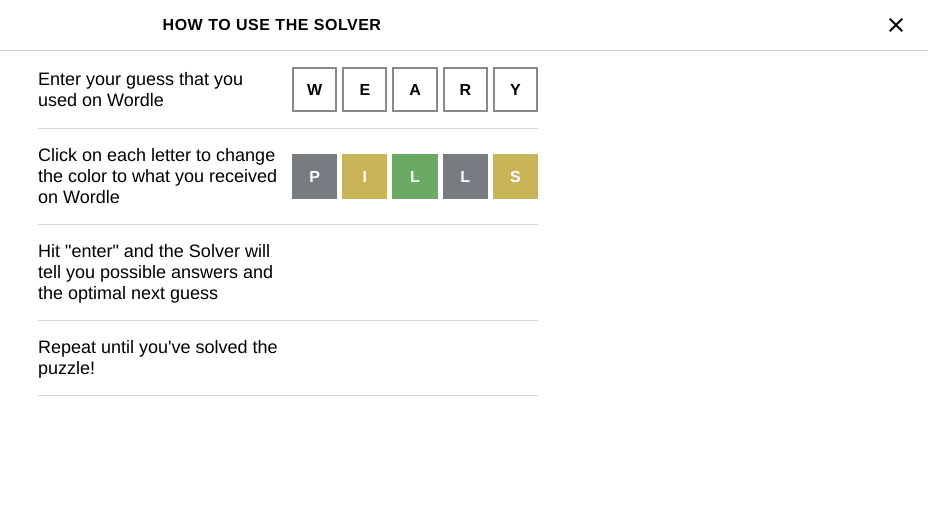
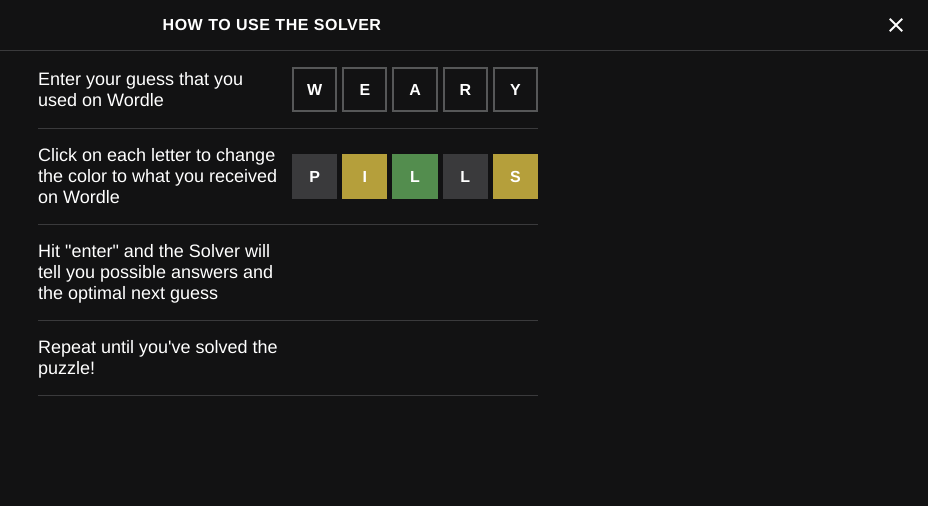
Before and after one commit to evan-nowak/evan-nowak.github.io, a plain HTML site: page solver.html in a window 1280 px wide. Shown: the whole page, without its empty margins (352-1280 px from the left). Drawn offline with Linux system fonts and the light colour scheme; a web font is replaced by a local one.

Commit message:
Update solver.html

```diff
--- a/solver.html
+++ b/solver.html
@@ -585,7 +585,7 @@ header .title {
   #board {
     width: calc(84vh - 216px);
     height: 100%;
-    max-width: 95%;
+    max-width: 90%;
     max-height: calc(100vh - 260px);
   }
 }
@@ -663,6 +663,7 @@ header .title {
 }
 .tile[data-state='-2'] {
   border: 2px solid var(--color-tone-4);
+  color: var(--color-tone-7);
 }
 .tile[data-state='-1'] {
   background-color: var(--color-tone-7);
@@ -728,7 +729,6 @@ header .title {
 #keyboard .row {
   padding: 0 8px;
   display: flex;
-  //width: 100%;
   margin: 0 auto 8px;
   /* https://stackoverflow.com/questions/46167604/ios-html-disable-double-tap-to-zoom */
   touch-action: manipulation;
@@ -1010,7 +1010,7 @@ input:checked + .slider:before {
 
 </head>
 
-<body class="">
+<body class="nightmode">
 
 <div id="game">
 
```
